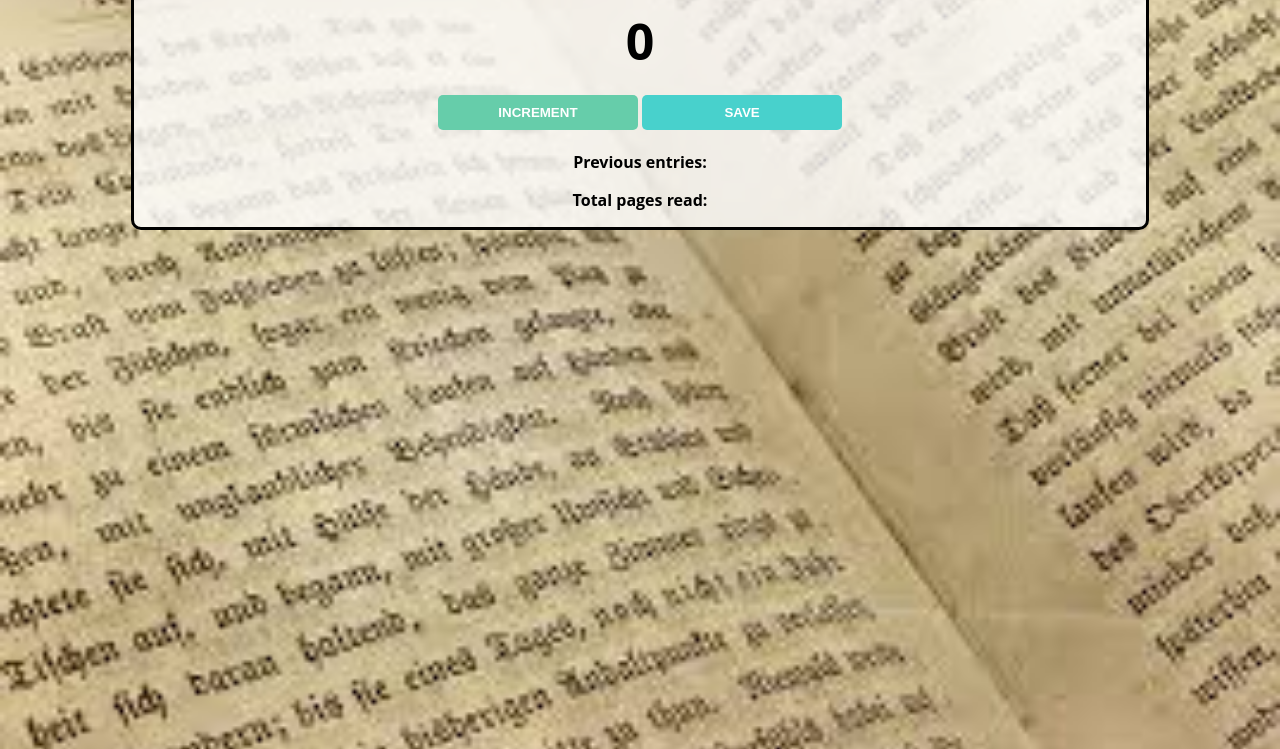
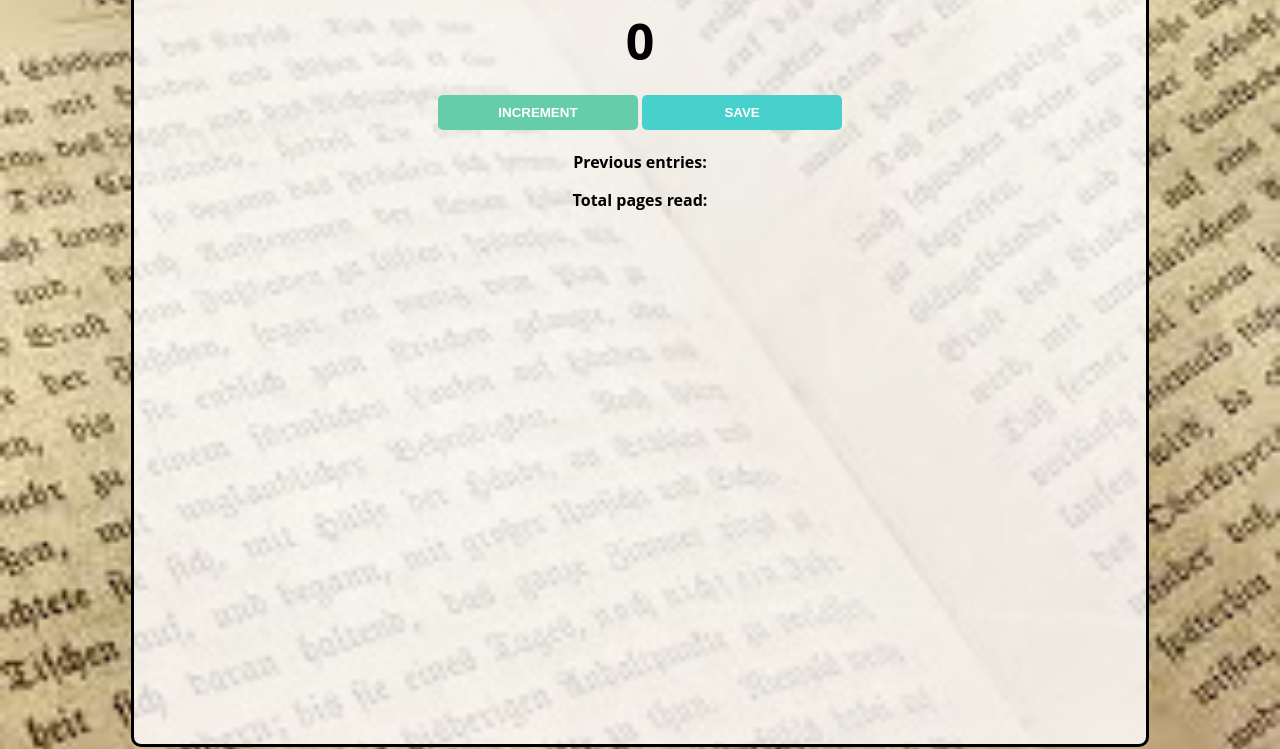
Before and after one commit to Agastya-sudo/Book-Page-counter, a plain HTML site: page index.html in a window 1280 px wide. Shown: the part 67-816 px from the top of the page. Drawn offline with Linux system fonts and the light colour scheme.

Commit message:
Update index.css

```diff
--- a/index.css
+++ b/index.css
@@ -14,7 +14,8 @@ body {
     margin: auto;
     border: 3px solid black;
     border-radius: 10px;
-    max-height:100%;
+    min-height: 100vh;
+
 }
 
 
```
